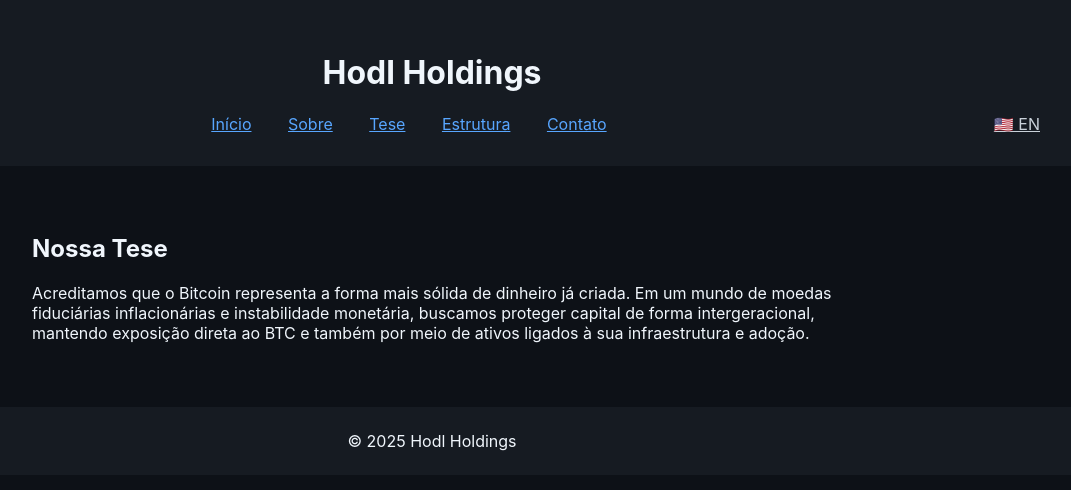
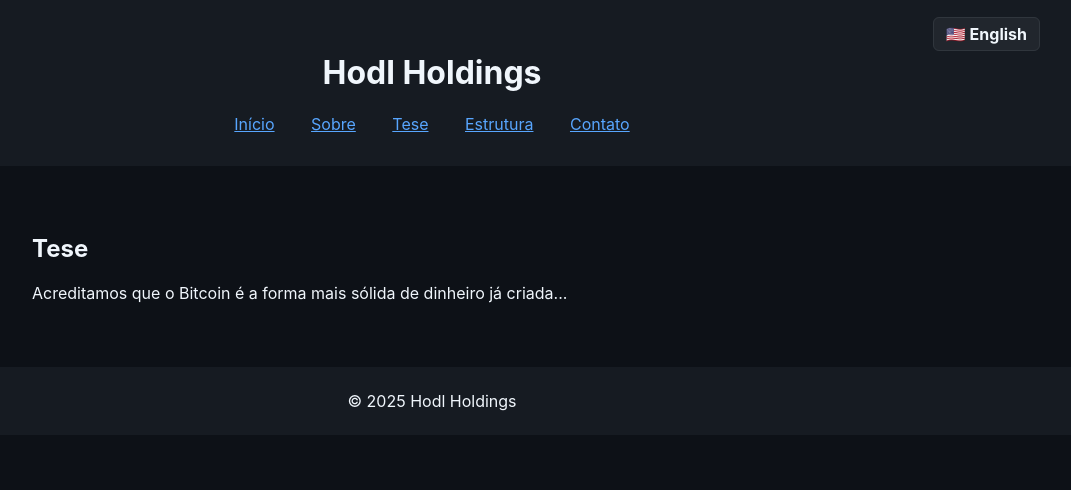
Before and after one commit to hodlholdings/hodlholdings.github.io, a plain HTML site: page tese.html in a window 1280 px wide. Shown: the whole page, without its empty margins (208-1279 px from the left). Drawn offline with Linux system fonts and the light colour scheme.

Commit message:
Add files via upload

```diff
--- a/tese.html
+++ b/tese.html
@@ -1,4 +1,4 @@
-<!DOCTYPE html><html lang="pt-br"><head><meta charset="UTF-8"><meta name="viewport" content="width=device-width, initial-scale=1.0"><title>Tese - Hodl Holdings</title></head><body style="background:#0d1117;color:#f0f6fc;font-family:Inter,sans-serif;margin:0"><header style="background:#161b22;text-align:center;padding:2rem">
+<!DOCTYPE html><html lang='pt-br'><head><meta charset='UTF-8'><meta name='viewport' content='width=device-width, initial-scale=1.0'><title>tese.html</title></head><body style='background:#0d1117;color:#f0f6fc;font-family:Inter,sans-serif;margin:0'><header style="background:#161b22;text-align:center;padding:2rem;position:relative">
 <h1>Hodl Holdings</h1>
 <nav>
   <a href="index.html" style="color:#58a6ff;margin:0 1rem">Início</a>
@@ -6,6 +6,10 @@
   <a href="tese.html" style="color:#58a6ff;margin:0 1rem">Tese</a>
   <a href="estrutura.html" style="color:#58a6ff;margin:0 1rem">Estrutura</a>
   <a href="contato.html" style="color:#58a6ff;margin:0 1rem">Contato</a>
-    <span style="float:right"><a href="/en/index.html" style="color:#c9d1d9;font-weight:400">🇺🇸 EN</a></span>
 </nav>
-</header><section style="padding:3rem 1.5rem;max-width:800px;margin:auto"><h2>Nossa Tese</h2><p>Acreditamos que o Bitcoin representa a forma mais sólida de dinheiro já criada. Em um mundo de moedas fiduciárias inflacionárias e instabilidade monetária, buscamos proteger capital de forma intergeracional, mantendo exposição direta ao BTC e também por meio de ativos ligados à sua infraestrutura e adoção.</p></section><footer style="background:#161b22;text-align:center;padding:1.5rem">© 2025 Hodl Holdings</footer></body></html>
+<div style="position:absolute;top:1.5rem;right:2rem">
+  <a href="/en/index.html" style="color:#f0f6fc;text-decoration:none;font-weight:bold;border:1px solid #30363d;padding:6px 12px;border-radius:6px;background:#21262d">
+    🇺🇸 English
+  </a>
+</div>
+</header><section style='padding:3rem 1.5rem;max-width:800px;margin:auto'><h2>Tese</h2><p>Acreditamos que o Bitcoin é a forma mais sólida de dinheiro já criada...</p></section><footer style='background:#161b22;text-align:center;padding:1.5rem'>© 2025 Hodl Holdings</footer></body></html>
```
Also changed, not shown: contato.html (+7 -3 lines), estrutura.html (+7 -3 lines), index.html (+7 -3 lines), sobre.html (+7 -3 lines). Lines whose indentation alone changed are shown as unchanged.
